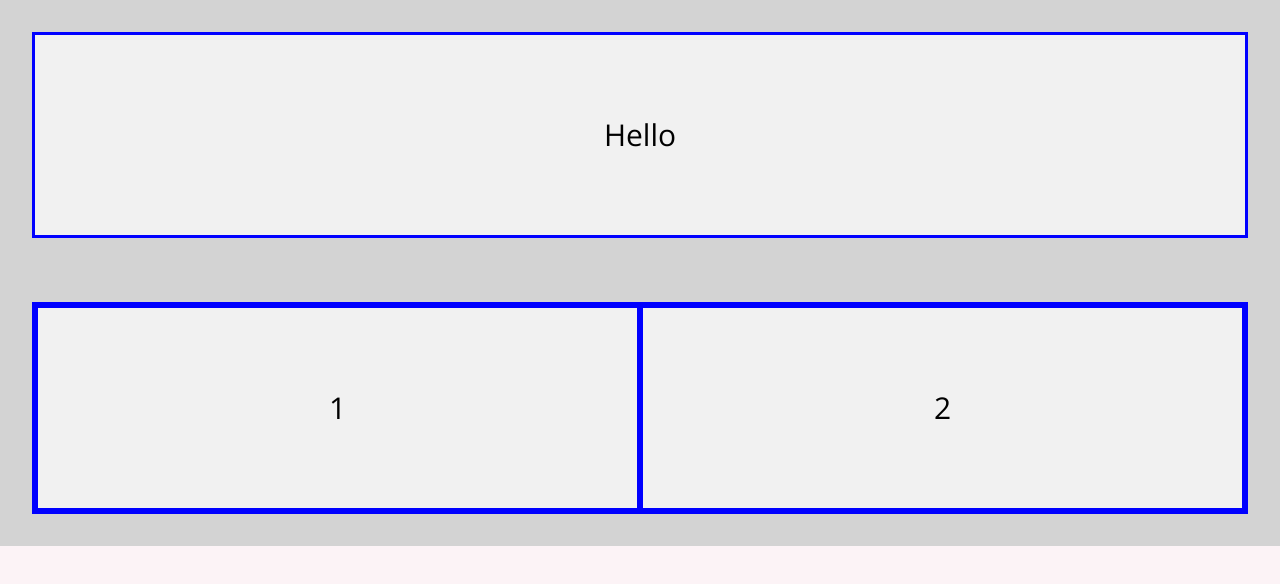
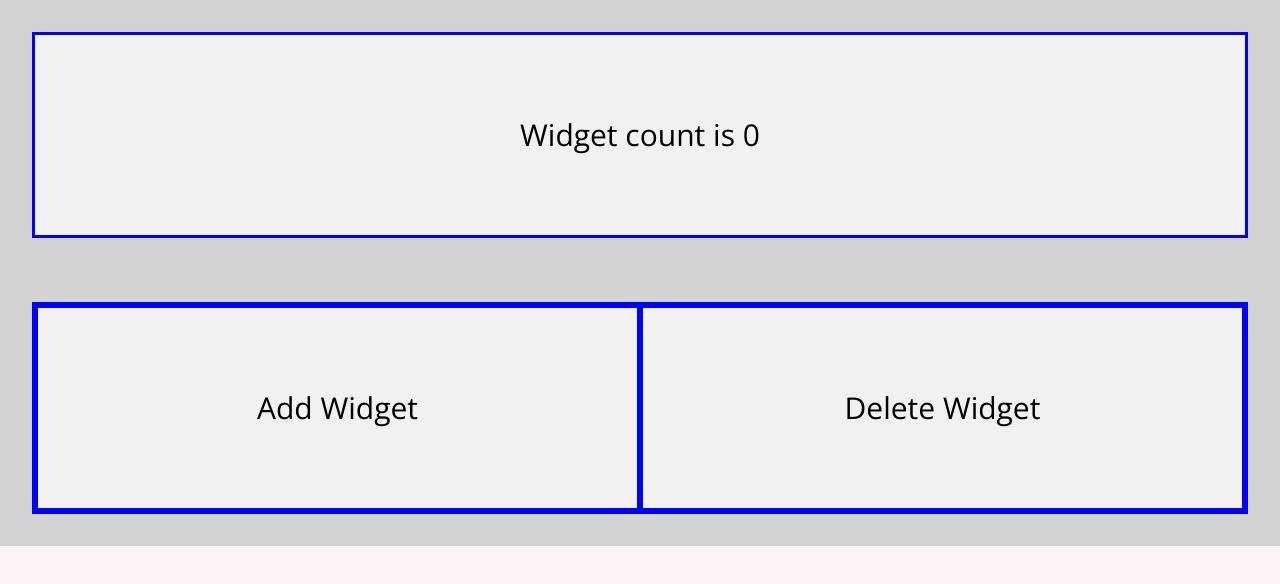
Before and after one commit to Gabranth231/CLoudProject, a React (Create React App) app: page / in a window 1280 px wide. Shown: the top 584 px of the page. Built offline with nearby package versions, Linux system fonts and the light colour scheme.

Commit message:
working page, with count going negitive

```diff
--- a/src/pages/HomePageScreen.js
+++ b/src/pages/HomePageScreen.js
@@ -2,15 +2,15 @@ import classes from './HomePageScreen.module.css';
 import { useState } from 'react';
 
 function HomePageScreen() {
-  const [isLoading, setIsLoading] = useState(true);
+  const [widgetCount, setWidget] = useState(0);
 
   return (
     <div className={classes.mainDiv}>
       <div className={classes.widgetcontainer}>
-        <div>Hello</div>
+        <div>Widget count is {widgetCount}</div>
         <div className={classes.inputcontainer}>
-          <div>1</div>
-          <div>2</div>
+          <div onClick={() => setWidget(widgetCount + 1)}>Add Widget</div>
+          <div onClick ={() => setWidget(widgetCount - 1)}>Delete Widget</div>
         </div>
       </div>
     </div>
```
